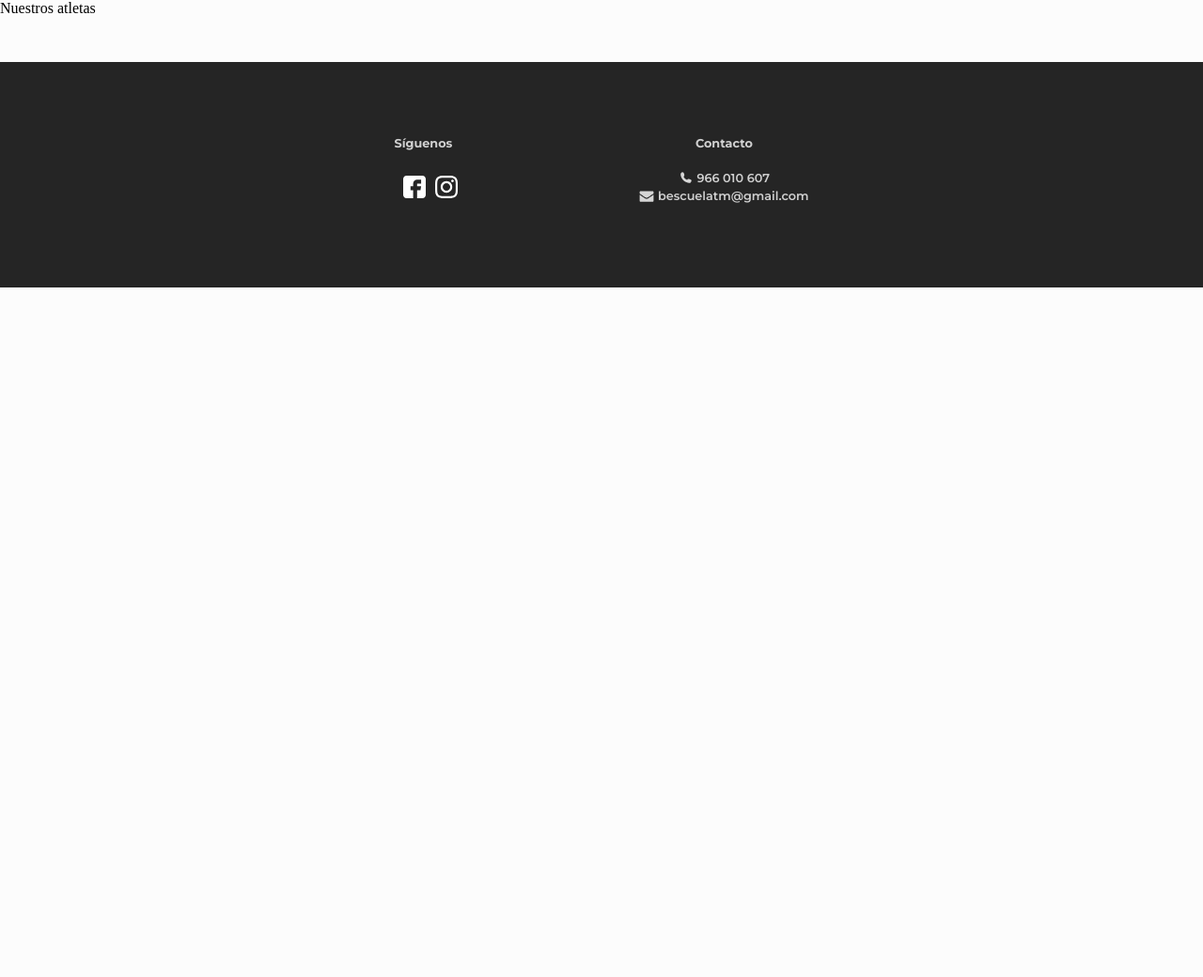
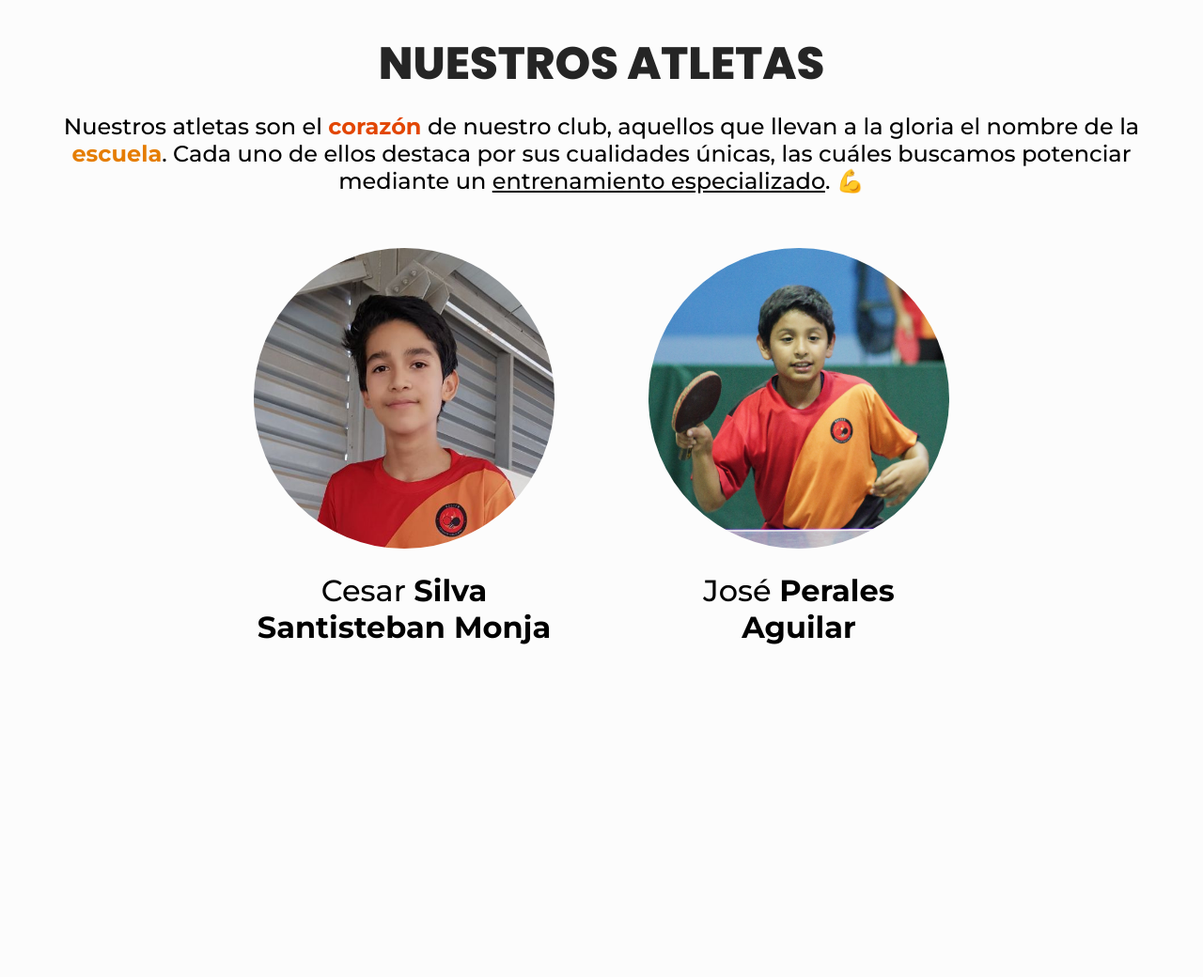
Before and after one commit to JorgePasco1/baster-escuela-website, a Flask app: page /atletas in a window 1280 px wide. Shown: the part 80-1120 px from the top of the page at 94% size. Before the commit the page ends 386 px from the top, so only its background shows below. Run offline with Flask 2, Linux system fonts and the light colour scheme; data comes from the database, SQL or seed files in the repository.

Commit message:
start atletas page
and add ux features

```diff
--- a/app.py
+++ b/app.py
@@ -1,4 +1,4 @@
-from flask import Flask, render_template, url_for
+from flask import Flask, render_template
 from helpers import dict_factory, write_blob_to_file, get_members
 
 app = Flask(__name__)
@@ -31,7 +31,9 @@ def about():
 @app.route('/atletas')
 def atletas():
     name = 'atletas'
-    return render_template(f"{name}.html", active=f"{name}")
+    atletas = get_members("atletas")
+
+    return render_template(f"{name}.html", active=f"{name}", atletas=atletas)
 
 
 @app.route('/abierto')
--- a/helpers.py
+++ b/helpers.py
@@ -21,26 +21,26 @@ def strip_accents(text):
 
 def connect_to_db():
     try:
-        conn = sqlite3.connect('./baster_escuela.db', check_same_thread=False)
+        conn = sqlite3.connect('./baster_escuela.db')
         conn.row_factory = dict_factory  # Set dict factory
         db = conn.cursor()
-        print("Success")
+        print("Connected to db")
         return db
     except Exception:
         print(Exception)
 
 
 def write_blob_to_file(data, type, file_name):
-    """Convert blob into img file"""
+    """Converts blob into img file and returns the name of the file created"""
     file_name_utf8 = strip_accents(file_name)
     filename = f"img/photos/{type}/{file_name_utf8}.jpg"
-    print("filename", filename)
     with open(f".{url_for('static', filename=filename)}", "wb+") as file:
         file.write(data)
     return filename
 
 
 def get_members(table):
+    """Get records of a table, and, in case of having a photo column, write blob to file and get filename"""
     result_array = []
     db = connect_to_db()
     # No need to sanitize sql query, since it's gonna be used by admins
@@ -53,8 +53,8 @@ def get_members(table):
                 new_item[key] = value
             else:
                 nombre = el['nombre'].replace(' ', '-')
-                apellido = f"-{el['apellido'].replace(' ', '-')}"
-                file_name = f"{nombre}{apellido}"
+                apellido = f"{el['apellido'].replace(' ', '-')}"
+                file_name = f"{el['id']}-{nombre}-{apellido}"
                 complete_path = write_blob_to_file(
                     value, table, file_name)
                 new_item[key] = complete_path
--- /dev/null
+++ b/static/styles/atletas.css
@@ -0,0 +1,5 @@
+p {
+    margin-top: 1rem;
+    font-size: 1.5rem;
+    padding: 0 3rem 0 3rem;
+}
--- a/static/styles/index.css
+++ b/static/styles/index.css
@@ -19,7 +19,8 @@ body {
   height: 100%;
   position: fixed;
   z-index: -1;
-  opacity: .3;
+  opacity: .6;
+  filter: blur(8px);
   background-image: url(../img/background2-min.jpg);
   background-size: cover;
 }
--- a/static/styles/shared.css
+++ b/static/styles/shared.css
@@ -56,7 +56,7 @@ nav {
 .menu-container img {
     height: 70%;
     width: auto;
-    transition: all 0.2s;
+    transition: height 0.2s;
 }
 
 .menu-container img:hover {
@@ -65,7 +65,7 @@ nav {
 
 .items-cont a {
     color: var(--light-gray);
-    transition: all .2s;
+    transition: color .2s;
 }
 
 .items-cont a:hover {
@@ -77,10 +77,110 @@ nav {
 }
 
 main {
+    background-color: var(--super-light-gray);
     padding-bottom: 3rem;
+    z-index: 1;
+    margin-bottom: 15rem;
+    min-height: calc(100vh - 5rem);
+}
+
+h1 {
+    margin-top: 2rem;
+    text-align: center;
+    font-family: var(--title);
+    font-size: 3rem;
+    font-weight: 800;
+    color: var(--dark-gray)
+}
+
+h2 {
+    margin-bottom: 2rem;
+    text-align: center;
+    font-family: var(--title);
+    font-size: 2.5rem;
+    font-weight: 800;
+    color: var(--main-red)
+}
+
+p {
+    font-family: var(--content);
+    text-align: center;
+}
+
+section {
+    margin-top: 2rem;
+}
+
+.card-container {
+    display: flex;
+    flex-wrap: wrap;
+    justify-content: center;
+}
+
+.card-item {
+    flex: 0 1 300px;
+    margin: 25px 50px 25px 50px;
+    display: flex;
+    flex-direction: column;
+    align-items: center;
+    justify-content: start;
+    font-family: var(--content);
+    text-align: center;
+}
+
+.card-item>* {
+    margin-bottom: 10px;
+}
+
+.card-item img {
+    margin-bottom: 25px;
+    height: 20rem;
+    width: auto;
+    border-radius: 50%;
+}
+
+.card-item-name {
+    font-size: 2rem;
+}
+
+.card-item-role {
+    font-size: 1.5rem;
+}
+
+.card-item-description {
+    font-style: 1rem;
+}
+
+.bold {
+    font-weight: 700;
+}
+
+.red {
+    color: var(--main-red)
+}
+
+.orange {
+    color: var(--main-orange)
+}
+
+.underline {
+    text-decoration: underline;
+}
+
+.clickable {
+    cursor: pointer;
+    transition: transform 0.3s;
+}
+
+.clickable:hover {
+    transform: scale(1.02,1.02);
 }
 
 footer {
+    position: fixed;
+    bottom: 0;
+    width: 100%;
+    z-index: -1;
     height: 15rem;
     background-color: var(--dark-gray);
     display: flex;
@@ -144,7 +244,7 @@ footer .siguenos-content img {
     filter: invert(10%) sepia(0%) saturate(4921%) hue-rotate(184deg) brightness(97%) contrast(72%);
 }
 
-.contacto-el > img {
+.contacto-el>img {
     width: 1rem;
     filter: invert(100%) sepia(0%) saturate(4921%) hue-rotate(184deg) brightness(97%) contrast(72%);
 }
--- a/templates/atletas.html
+++ b/templates/atletas.html
@@ -3,7 +3,23 @@
 {% block title %}
 Nuestros Atletas
 {% endblock %}
+{% block styles %}
+<link rel="stylesheet" type="text/css" href="{{ url_for('static', filename='styles/atletas.css') }}">
+{% endblock %}
 
 {% block main %}
-Nuestros atletas
+<h1>NUESTROS ATLETAS</h1>
+<p>Nuestros atletas son el <span class="bold red">corazón</span> de nuestro club, aquellos que llevan a la gloria el nombre de la <span class="bold orange">escuela</span>. Cada uno de ellos destaca por sus cualidades únicas, las cuáles buscamos potenciar mediante un <span class="underline">entrenamiento especializado</span>. 💪</p>
+<section class="atletas">
+    <div class="card-container">
+        {% for persona in atletas %}
+        <div class="card-item">
+            <img id="test" class="clickable" src="{{ url_for('static', filename=persona['foto']) }}">
+            <div class="card-item-name">{{ persona["nombre"] }} <span class="bold">{{ persona["apellido"] }}</span>
+            </div>
+            <div class="card-item-description">{{ persona["descripcion"] }}</div>
+        </div>
+        {% endfor %}
+    </div>
+</section>
 {% endblock %}
```
Also changed, not shown: static/styles/about.css (+3 -68 lines), templates/about.html (+9 -9 lines), baster_escuela.db, static/img/photos/atletas/1-Cesar-Silva-Santisteban-Monja.jpg (added), static/img/photos/atletas/2-Jose-Perales-Aguilar.jpg (added), static/img/photos/miembros_directiva/Jorge-Pasco.jpg (deleted), static/img/photos/miembros_directiva/Reiner-Baster.jpg (deleted), static/img/photos/miembros_directiva/Roxana-Soto.jpg (deleted), 2 other files.
